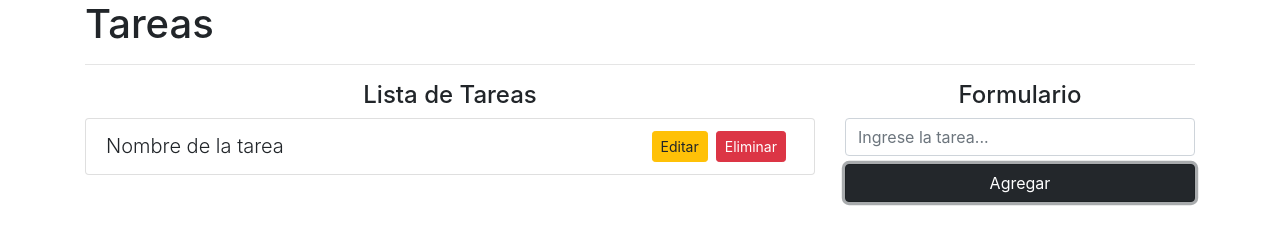
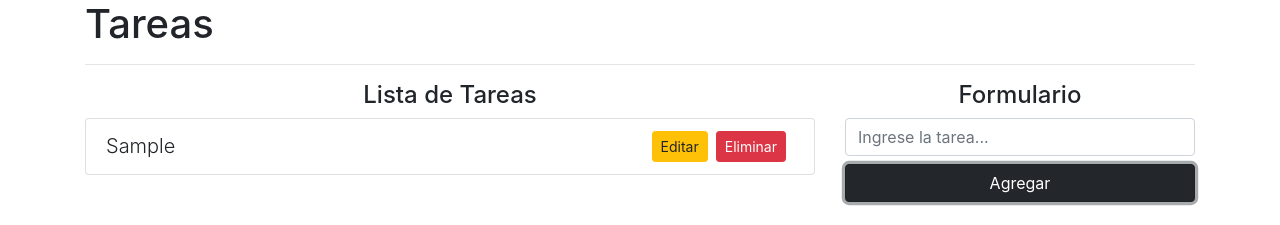
Before and after one commit to Chalo21/crud, a React (Create React App) app: page / in a window 1280 px wide. Both pictures are taken after typing "Sample" into the empty fields and a click on the button "Agregar". Shown: the top 225 px of the page. Built offline with nearby package versions, Linux system fonts and the light colour scheme.

Commit message:
Add tasks to the task list

```diff
--- a/package.json
+++ b/package.json
@@ -10,6 +10,7 @@
     "react": "^17.0.1",
     "react-dom": "^17.0.1",
     "react-scripts": "4.0.2",
+    "shortid": "^2.2.16",
     "web-vitals": "^1.0.1"
   },
   "scripts": {
--- a/src/App.js
+++ b/src/App.js
@@ -1,8 +1,11 @@
 import React, { useState } from 'react'
 import { isEmpty } from 'lodash'
+import shortid from 'shortid'
 
 function App() {
   const [task, setTask] = useState("")
+  const [tasks, setTasks] = useState([])
+
   const addTask = (e) => {
     e.preventDefault()
     if (isEmpty(task)){
@@ -10,7 +13,12 @@ function App() {
       return
     }
 
-    console.log("Ok")
+    const newTask = {
+      id: shortid.generate(),
+      name: task
+    }
+
+    setTasks([...tasks, newTask])
     setTask("")
   }
 
@@ -22,11 +30,15 @@ function App() {
         <div className="col-8">
           <h4 className="text-center">Lista de Tareas</h4>
           <ul className="list-group">
-            <li className="list-group-item">
-              <span className="lead">Nombre de la tarea</span>
-              <button className="btn btn-danger btn-sm float-right mx-2">Eliminar</button>
-              <button className="btn btn-warning btn-sm float-right">Editar</button>
-            </li>
+            {
+              tasks.map((task) => (
+                <li className="list-group-item" key={task.id}>
+                  <span className="lead">{task.name}</span>
+                  <button className="btn btn-danger btn-sm float-right mx-2">Eliminar</button>
+                  <button className="btn btn-warning btn-sm float-right">Editar</button>
+                </li>
+              ))
+            }
           </ul>
         </div>
         <div className="col-4">
```
Also changed, not shown: 1 other file (tests, documents, lock files or other folders).
